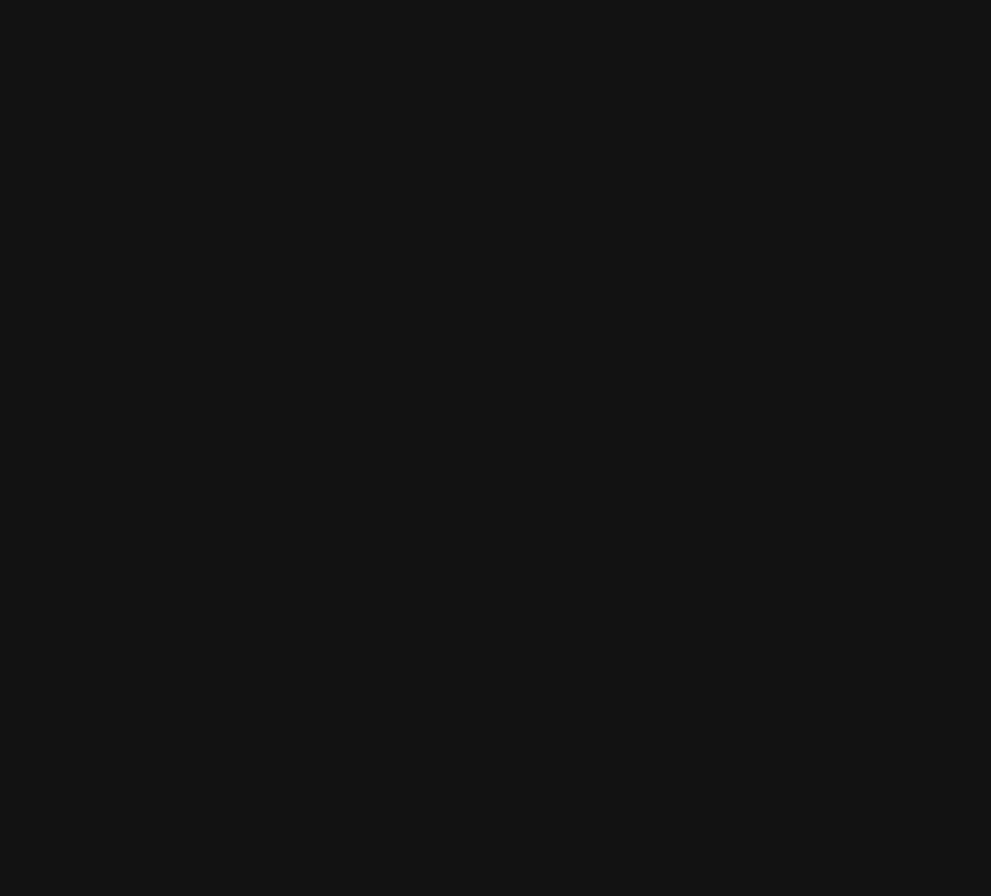
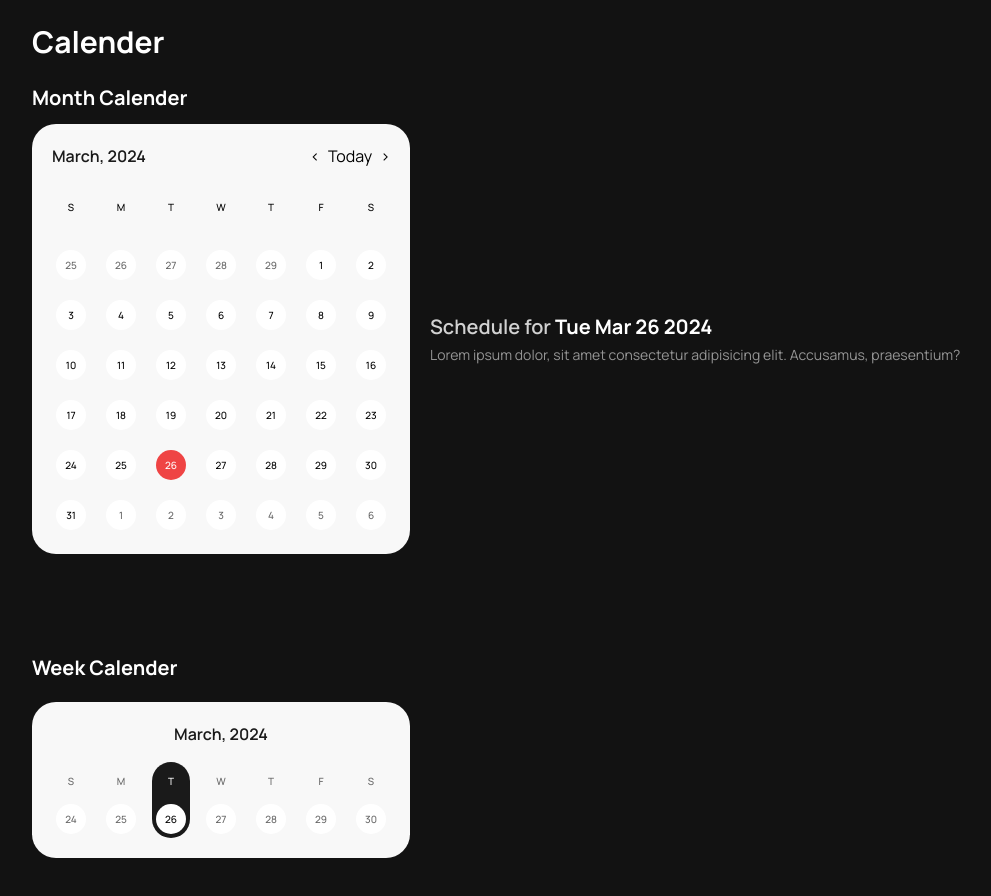
Before and after one commit to AJ1732/capstone_schoolbase_lms, a React (Vite) app: page / in a window 1280 px wide. Shown: the part 1960-2856 px from the top of the page, without its empty margins (48-1039 px from the left). Before the commit the page ends 2012 px from the top, so only its background shows below. Built offline with nearby package versions, Linux system fonts and the light colour scheme.

Commit message:
feat: complete calender components

```diff
--- a/package.json
+++ b/package.json
@@ -10,6 +10,7 @@
     "preview": "vite preview"
   },
   "dependencies": {
+    "dayjs": "^1.11.10",
     "react": "^18.2.0",
     "react-dom": "^18.2.0",
     "react-router-dom": "^6.22.3"
--- a/src/App.jsx
+++ b/src/App.jsx
@@ -2,6 +2,7 @@ import { HeaderAvatar, ProfileAvatar } from "./components/Avatar"
 import { FormButton, NavButton } from "./components/Button/Buttons"
 import { LogInForm, SignUpForm } from "./components/Form/Forms"
 import avatarImg from './assets/avatarImg.png'
+import { MonthCalender, WeekCalender } from "./components/Calender/Calender"
 
 function App() {
 
@@ -46,6 +47,22 @@ function App() {
           <ProfileAvatar src={avatarImg} name={`Sarah Daniels`} title={`Student`} />
         </div>
       </div>
+
+      {/* CALENDER */}
+      <div>
+        <h2 className="text-3xl font-bold py-3">Calender</h2>
+        <div className="flex flex-col justify-start items-start gap-20">
+          <div>
+            <h2 className="text-xl font-bold py-3">Month Calender</h2>
+            <MonthCalender />
+          </div>
+
+          <div>
+            <h2 className="text-xl font-bold py-5">Week Calender</h2>
+            <WeekCalender />
+          </div>
+        </div>
+      </div>
     </div>
   )
 }
--- /dev/null
+++ b/src/components/Calender/Calender.css
@@ -0,0 +1,38 @@
+.calender_day_tiles,
+.calender_date_tiles {
+  padding: 4px;
+  width: fit-content;
+  border-radius: 100%;
+}
+
+.calender_day_tiles p,
+.calender_date_tiles p {
+  display: grid;
+  place-content: center;
+
+  min-width: 30px;
+  width: fit-content;
+  aspect-ratio: 1;
+  font-size: 10px;
+  font-weight: 500;
+  border-radius: 100%;
+}
+
+.calender_day_tiles p:hover {
+  cursor: default;
+}
+
+.calender_date_tiles p:hover {
+  color: white;
+  background-color: #1A1A1A;
+  transition: all 150ms ease-in-out;
+  cursor: pointer;
+}
+
+.calender_day_tiles p {
+  background-color: transparent;
+}
+
+.calender_date_tiles.current_month {
+  color: black;
+}
--- /dev/null
+++ b/src/components/Calender/Calender.jsx
@@ -0,0 +1,90 @@
+import React, { useState } from 'react'
+import './Calender.css'
+import { cn } from '../../utils/cn';
+import { days, months, currentDate, currentMonthIndex, currentYear, generateDate, generateWeekDate } from '../../utils/calenderData';
+import dayjs from 'dayjs';
+
+export const MonthCalender = () => {
+  const [today, setToday] = useState(currentDate);
+  const [selectDate, setSelectDate] = useState(currentDate);
+
+  return (
+    <div className='flex flex-col justify-center items-start gap-5 md:flex-row md:items-center'>
+      <div className='bg-[#F8F8F8] size-fit p-5 text-black space-y-5 rounded-3xl'>
+        {/* MONTH */}
+        <div className='flex justify-between items-center'>
+          <h3 className='font-semibold text-[#1A1A1A] text-center'>{months[today.month()]}, {today.year()} </h3>
+
+          <div className='flex justify-center items-center gap-2 cursor-pointer'>
+            <button onClick={() => {setToday(today.month(today.month() - 1))}}> {`<`} </button>
+            <h1 onClick={()=> setToday(currentDate)}>Today</h1>
+            <button onClick={() => {setToday(today.month(today.month() + 1))}}> {`>`} </button>
+          </div>
+        </div>
+
+        {/* DAYS */}
+        <div className='w-full grid grid-cols-7 gap-3'>
+          {days.map((day, index) => (
+            <div key={index} className='calender_day_tiles'>
+              <p className=''>{day}</p>
+            </div>
+          ))}
+        </div>
+
+        {/* DATES */}
+        <div className='size-full grid grid-cols-7 grid-rows-6 gap-3'>
+          {generateDate( today.month(), today.year()).arrayOfMonthDate.map(({ date, currentMonth, today }, index) => (
+            <div key={index} className='calender_date_tiles' onClick={() => setSelectDate(date)}>
+              <p className={`
+                ${cn(
+                  currentMonth? "text-black": "text-[#676767]",
+                  today? "bg-red-500 text-white": "bg-white",
+                  selectDate.toDate().toDateString() === date.toDate().toDateString() && 'bg-black text-white'
+                )}
+              `}>{date.date()}</p>
+            </div>
+          ))}
+        </div>
+      </div>
+
+      {/* SCHEDULE */}
+      <div className='space-y-1'>
+        <h3 className='font-semibold text-[#D1D1D1] text-xl'>Schedule for <span className='font-bold text-white'>{selectDate.toDate().toDateString()}</span></h3>
+        <p className='text-sm text-[#959595]'>Lorem ipsum dolor, sit amet consectetur adipisicing elit. Accusamus, praesentium?</p>
+      </div>
+    </div>
+  )
+}
+
+export const WeekCalender = () => {
+  return (
+    <div className='bg-[#F8F8F8] size-fit p-5 text-black rounded-3xl'>
+      {/* MONTH */}
+      <div>
+        <h3 className='font-semibold text-[#1A1A1A] text-center mb-4'>{months[currentMonthIndex]}, {currentYear}</h3>
+      </div>
+
+      {/* DAYS */}
+      <div className='w-full grid grid-cols-7 gap-3'>
+        {days.map((day, index) => (
+          <div key={index} className={`calender_day_tiles ${cn(dayjs().day() === index && "bg-[#1A1A1A] rounded-b-none")}`}>
+            <p className={`${cn(dayjs().day() === index? "text-white": "text-[#676767]")}`}>{day}</p>
+          </div>
+        ))}
+      </div>
+
+      {/* DATES */}
+      <div className='size-full grid grid-cols-7 gap-3'>
+        {generateWeekDate().arrayOfWeekDate.map(({ date, today }, index) => {
+          return (
+            <div key={index} className={`calender_date_tiles ${cn(today && "bg-[#1A1A1A] rounded-t-none" )}`}>
+              <p className={`
+                bg-white | ${cn(today? "text-black": 'text-[#676767]')}
+              `}>{date.date()}</p>
+            </div>
+          )
+        })}
+      </div>
+    </div>
+  )
+}
--- /dev/null
+++ b/src/utils/calenderData.js
@@ -0,0 +1,75 @@
+import dayjs from 'dayjs';
+import weekOfYear from 'dayjs/plugin/weekOfYear';
+dayjs.extend(weekOfYear)
+
+
+export const days = ["S", "M", "T", "W", "T", "F", "S"];
+export const months= ["January","February","March","April","May","June","July", "August","September","October","November","December"];
+export const currentDate = dayjs();
+export const currentYear = currentDate.year();
+export const currentMonthIndex = currentDate.month();
+
+export const generateDate = ( month = dayjs().month(), year = dayjs().year() ) => {
+  const firstDateOfMonth = dayjs().year(year).month(month).startOf("month");
+  const lastDateOfMonth = dayjs().year(year).month(month).endOf("month");
+
+  const arrayOfMonthDate = [];
+
+  // pushing prefix dates into array
+  for (let i = 0; i < firstDateOfMonth.day(); i ++) {
+    arrayOfMonthDate.push(
+      {
+        date: firstDateOfMonth.day(i),
+        currentMonth: false
+      }
+    );
+  }
+
+  // pushing current dates into array
+  for (let i = firstDateOfMonth.date(); i <= lastDateOfMonth.date(); i++) {
+    arrayOfMonthDate.push(
+      {
+        date: firstDateOfMonth.date(i),
+        currentMonth: true,
+        today: firstDateOfMonth.date(i).toDate().toDateString() === dayjs().toDate().toDateString(),
+      }
+    );
+  }
+
+  // pushing suffix dates into array
+  const remaining = 42 - arrayOfMonthDate.length;
+  for (let i = lastDateOfMonth.date() + 1; i <= lastDateOfMonth.date() + remaining; i++) {
+    arrayOfMonthDate.push(
+      {
+        date: firstDateOfMonth.date(i),
+        currentMonth: false
+      }
+    );
+  }
+
+  return {
+    arrayOfMonthDate: arrayOfMonthDate,
+  }
+}
+
+export const generateWeekDate = ( day = dayjs().day(), week = dayjs().week(), month = dayjs().month(), year = dayjs().year() ) => {
+  const firstDateOfWeek = dayjs().year(year).month(month).week(week).startOf("week");
+  const lastDateOfWeek = dayjs().year(year).month(month).week(week).endOf("week");
+
+  const arrayOfWeekDate = [];
+
+  // pushing date into array
+  for (let i = firstDateOfWeek.date(); i <= lastDateOfWeek.date(); i++) {
+    arrayOfWeekDate.push(
+      {
+        date: firstDateOfWeek.date(i),
+        today: firstDateOfWeek.date(i).toDate().toDateString() === dayjs().toDate().toDateString(),
+      }
+    );
+  }
+
+  // returning the array
+  return {
+    arrayOfWeekDate: arrayOfWeekDate,
+  }
+}
--- /dev/null
+++ b/src/utils/cn.js
@@ -0,0 +1,3 @@
+export const cn = (...classes) => {
+  return classes.filter(Boolean).join(" ");
+}
```
Also changed, not shown: 1 other file (tests, documents, lock files or other folders).
